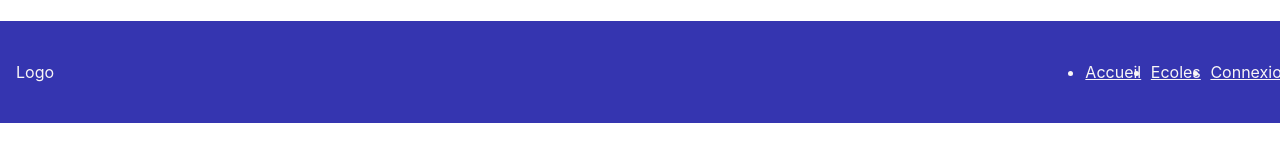
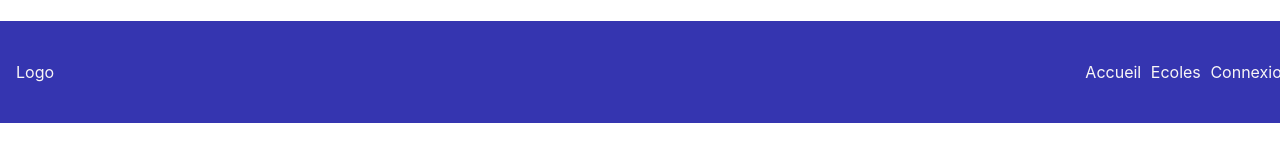
Before and after one commit to FindYouSchool/FYS-front-end, a React (Create React App) app: page / in a window 1280 px wide. Shown: the top 160 px of the page. Built offline with nearby package versions, Linux system fonts and the light colour scheme.

Commit message:
corrections  menu

```diff
--- a/src/components/menu/menu.css
+++ b/src/components/menu/menu.css
@@ -24,6 +24,14 @@
    border: none;
    color: inherit;
    display: none;
+}
+ul{
+    list-style: none;
+    padding: 0;
+    margin: 0;
+}
+a{
+    text-decoration: none;
 }
 @media screen and (max-width:767px){
     .navbar-links{
```
